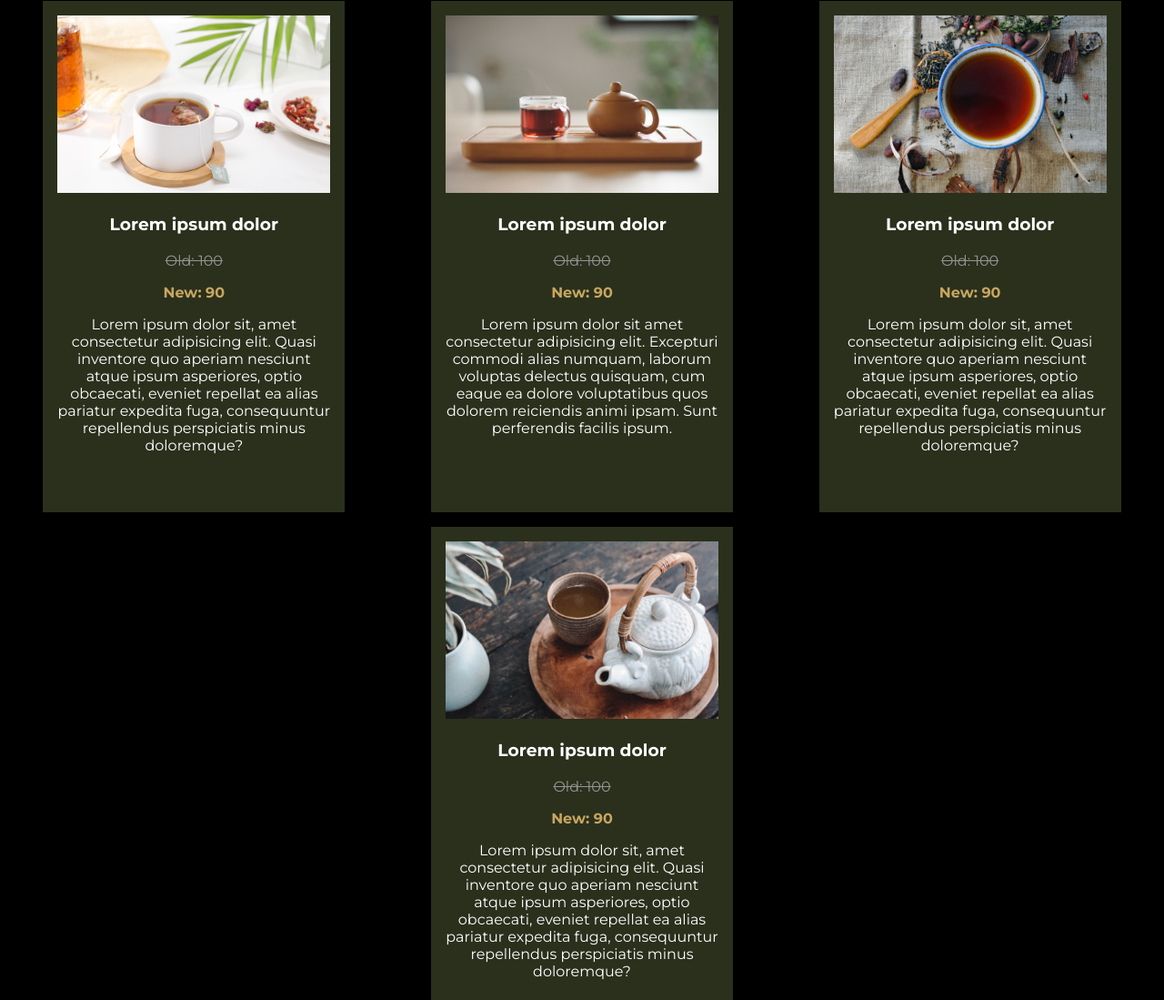
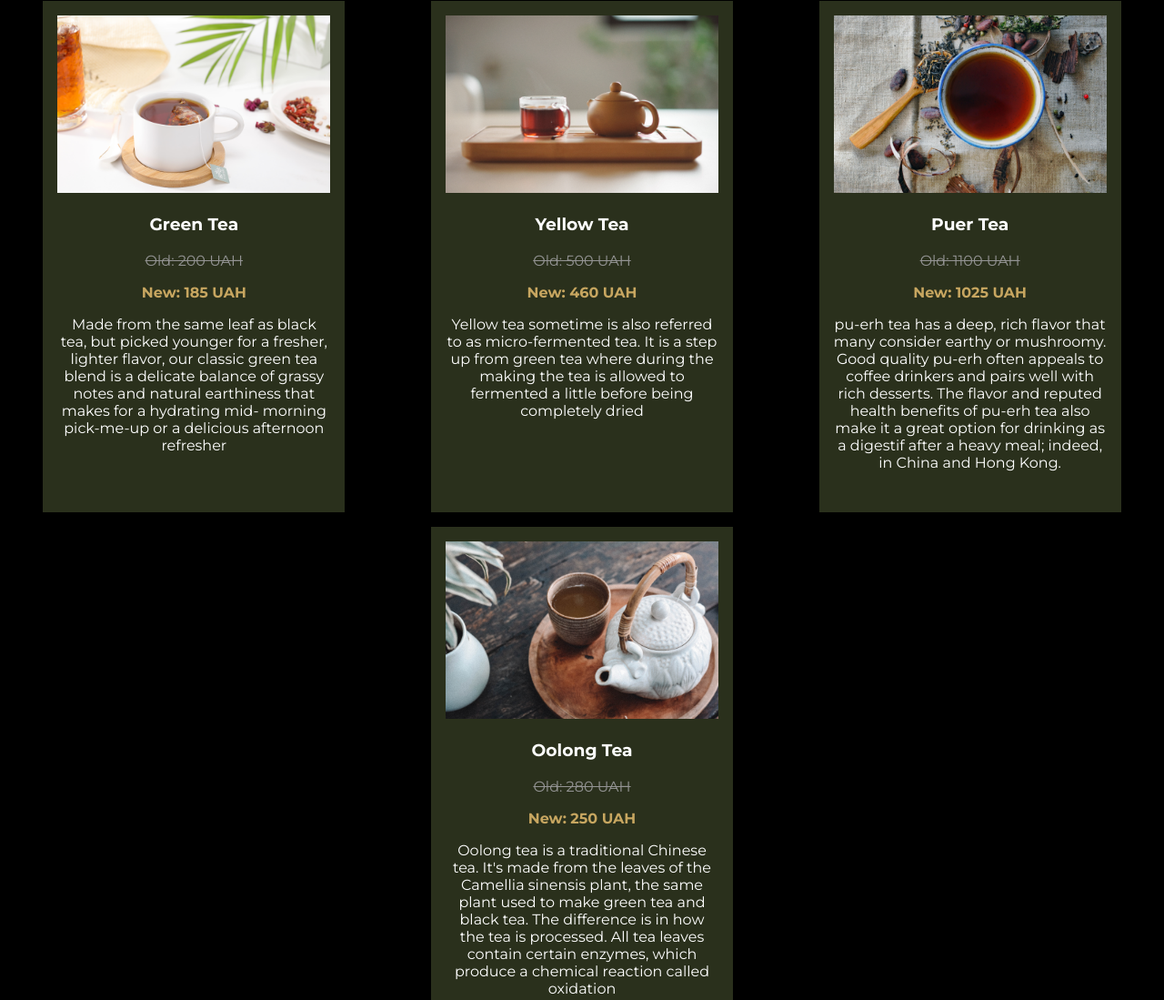
Before and after one commit to Schachkonig/TeaGods, a plain HTML site: page index.html in a window 1280 px wide. Shown: the part 5130-6229 px from the top of the page at 91% size. Drawn offline with Linux system fonts and the light colour scheme.

Commit message:
changestext

```diff
--- a/index.html
+++ b/index.html
@@ -159,37 +159,37 @@
         <div class="sale-container">
           <img src="./img/teacora-rooibos-RKDP3D-6G5E-unsplash 1.png" alt="tea photo" class="sale-image">
           <div-sale-container>
-            <h3 class="sale-item-title">Lorem ipsum dolor</h3>
-            <p class="old-price">Old: 100</p>
-            <p class="new-price">New: 90</p>
-            <p class="description">Lorem ipsum dolor sit, amet consectetur adipisicing elit. Quasi inventore quo aperiam nesciunt atque ipsum asperiores, optio obcaecati, eveniet repellat ea alias pariatur expedita fuga, consequuntur repellendus perspiciatis minus doloremque?</p>
+            <h3 class="sale-item-title">Green Tea</h3>
+            <p class="old-price">Old: 200 UAH</p>
+            <p class="new-price">New: 185 UAH</p>
+            <p class="description">Made from the same leaf as black tea, but picked younger for a fresher, lighter flavor, our classic green tea blend is a delicate balance of grassy notes and natural earthiness that makes for a hydrating mid- morning pick-me-up or a delicious afternoon refresher</p>
           </div-sale-container>
         </div>
         <div class="sale-container">
           <img src="./img/manki-kim-L82-kkEBOd0-unsplash 1.png" alt="tea photo" class="sale-image">
           <div-sale-container>
-            <h3 class="sale-item-title">Lorem ipsum dolor</h3>
-            <p class="old-price">Old: 100</p>
-            <p class="new-price">New: 90</p>
-            <p class="description">Lorem ipsum dolor sit amet consectetur adipisicing elit. Excepturi commodi alias numquam, laborum voluptas delectus quisquam, cum eaque ea dolore voluptatibus quos dolorem reiciendis animi ipsam. Sunt perferendis facilis ipsum.</p>
+            <h3 class="sale-item-title">Yellow Tea</h3>
+            <p class="old-price">Old: 500 UAH</p>
+            <p class="new-price">New: 460 UAH</p>
+            <p class="description">Yellow tea sometime is also referred to as micro-fermented tea. It is a step up from green tea where during the making the tea is allowed to fermented a little before being completely dried</p>
           </div-sale-container>
         </div>
         <div class="sale-container">
           <img src="./img/drew-jemmett-qEcWgrTG578-unsplash 1.png" alt="tea photo" class="sale-image">
           <div-sale-container>
-            <h3 class="sale-item-title">Lorem ipsum dolor</h3>
-            <p class="old-price">Old: 100</p>
-            <p class="new-price">New: 90</p>
-            <p class="description">Lorem ipsum dolor sit, amet consectetur adipisicing elit. Quasi inventore quo aperiam nesciunt atque ipsum asperiores, optio obcaecati, eveniet repellat ea alias pariatur expedita fuga, consequuntur repellendus perspiciatis minus doloremque?</p>
+            <h3 class="sale-item-title">Puer Tea</h3>
+            <p class="old-price">Old: 1100 UAH</p>
+            <p class="new-price">New: 1025 UAH</p>
+            <p class="description">pu-erh tea has a deep, rich flavor that many consider earthy or mushroomy. Good quality pu-erh often appeals to coffee drinkers and pairs well with rich desserts. The flavor and reputed health benefits of pu-erh tea also make it a great option for drinking as a digestif after a heavy meal; indeed, in China and Hong Kong.</p>
           </div-sale-container>
         </div>
         <div class="sale-container">
           <img src="./img/content-pixie-m-gqDRzbJLQ-unsplash 1.png" alt="tea photo" class="sale-image">
           <div-sale-container>
-            <h3 class="sale-item-title">Lorem ipsum dolor</h3>
-            <p class="old-price">Old: 100</p>
-            <p class="new-price">New: 90</p>
-            <p class="description">Lorem ipsum dolor sit, amet consectetur adipisicing elit. Quasi inventore quo aperiam nesciunt atque ipsum asperiores, optio obcaecati, eveniet repellat ea alias pariatur expedita fuga, consequuntur repellendus perspiciatis minus doloremque?</p>
+            <h3 class="sale-item-title">Oolong Tea</h3>
+            <p class="old-price">Old: 280 UAH</p>
+            <p class="new-price">New: 250 UAH</p>
+            <p class="description">Oolong tea is a traditional Chinese tea. It's made from the leaves of the Camellia sinensis plant, the same plant used to make green tea and black tea. The difference is in how the tea is processed. All tea leaves contain certain enzymes, which produce a chemical reaction called oxidation</p>
           </div-sale-container>
         </div>
       </section>
```
